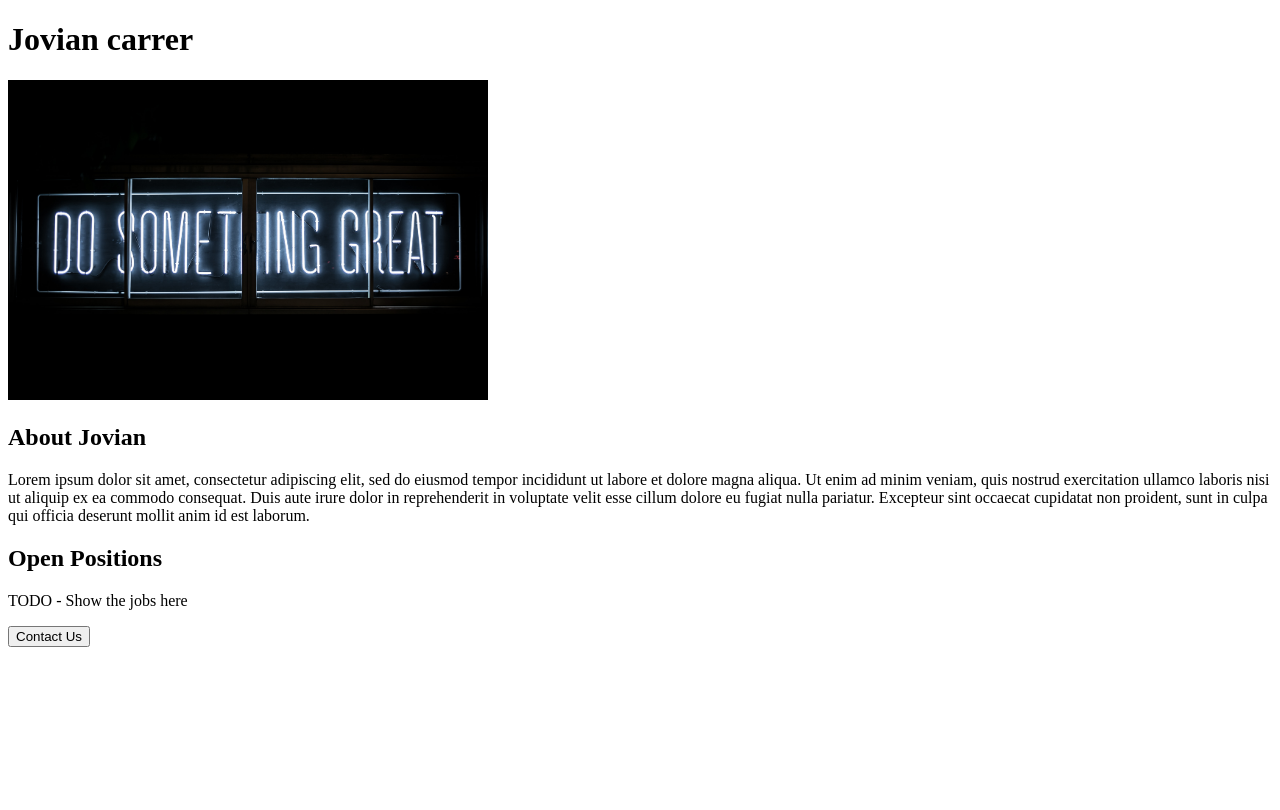
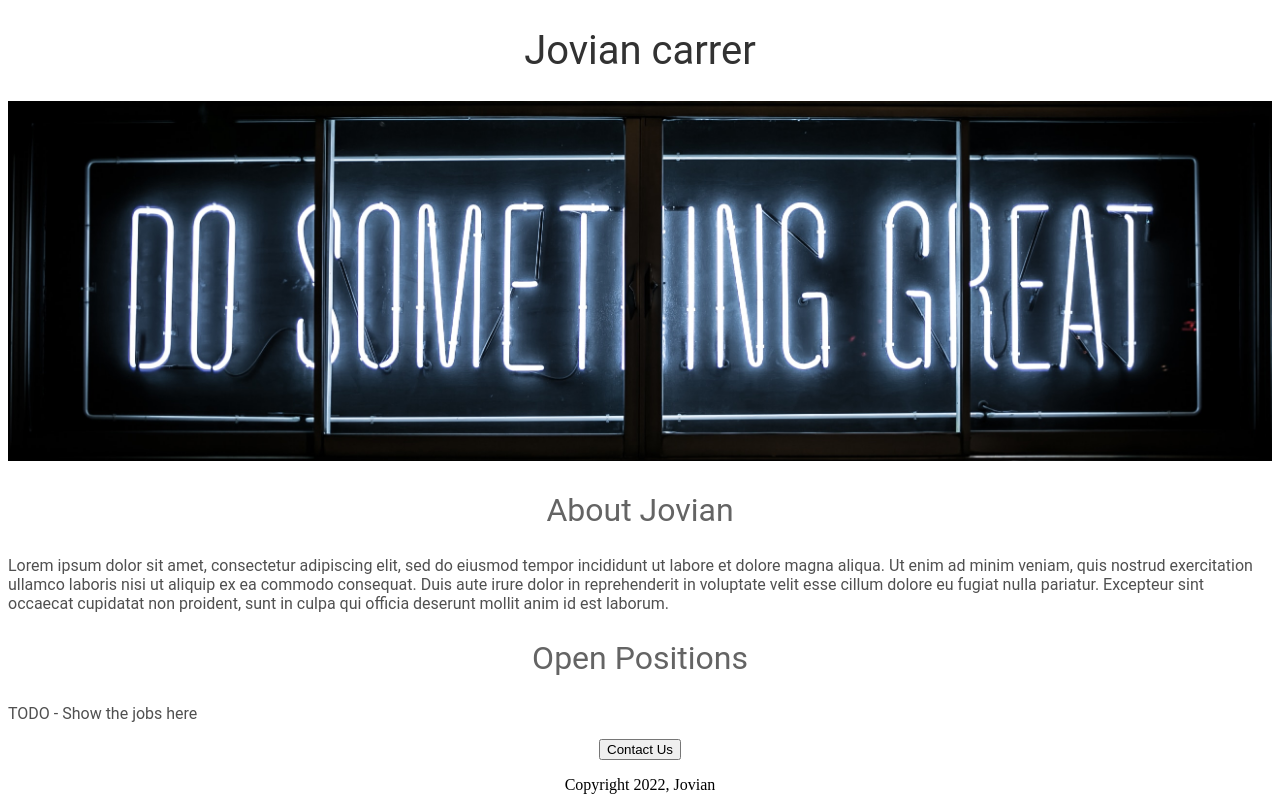
Before and after one commit to PhungMHieu/web-project-by-python, a Flask app: page / in a window 1280 px wide. Before the commit the page ends 647 px from the top, so only its background shows below. Run offline with Flask 3, Linux system fonts and the light colour scheme.

Commit message:
add html and css

```diff
--- a/templates/home.html
+++ b/templates/home.html
@@ -4,18 +4,50 @@
     <title>
       Jovian Careers
     </title>
+    <style>
+      h1{
+        font-size: 40px;
+        font-family: Roboto;
+        font-weight: normal;
+        color: rgb(50,50,50);
+        text-align: center;
+      }
+
+      #banner{
+        width: 100%;
+        height: 360px;
+        object-fit: cover;
+      }
+      h2{
+        font-family: Roboto;
+        font-size: 32px;
+        color: rgb(100,100,100);
+        text-align: center;
+        font-weight: normal;
+      }
+      .bodytext {
+        font-family: Roboto;
+        color: rgb(80,80,80);
+      }
+      #container{
+        max-width = 720px;
+        margin: 0 auto;
+      }
+    </style>
   </head>
   <body>
-    <h1>
-      Jovian carrer
-    </h1>
-    <img src ="https://a9c2a19e-380e-454e-8aae-8520127625d9-00-1vkia9hwzobqz.worf.replit.dev/static/banner.jpg" height = "320">
-    <h2>About Jovian</h2>
-    <p>
-      Lorem ipsum dolor sit amet, consectetur adipiscing elit, sed do eiusmod tempor incididunt ut labore et dolore magna aliqua. Ut enim ad minim veniam, quis nostrud exercitation ullamco laboris nisi ut aliquip ex ea commodo consequat. Duis aute irure dolor in reprehenderit in voluptate velit esse cillum dolore eu fugiat nulla pariatur. Excepteur sint occaecat cupidatat non proident, sunt in culpa qui officia deserunt mollit anim id est laborum.
-    </p>
-    <h2>Open Positions</h2>
-    <p>TODO - Show the jobs here</p>
-    <button>Contact Us</button>
+    <div id = "container">
+      <h1>Jovian carrer</h1>
+      <img id = "banner" src ="https://a9c2a19e-380e-454e-8aae-8520127625d9-00-1vkia9hwzobqz.worf.replit.dev/static/banner.jpg" height = "320">
+      <h2>About Jovian</h2>
+      <p class="bodytext">
+        Lorem ipsum dolor sit amet, consectetur adipiscing elit, sed do eiusmod tempor incididunt ut labore et dolore magna aliqua. Ut enim ad minim veniam, quis nostrud exercitation ullamco laboris nisi ut aliquip ex ea commodo consequat. Duis aute irure dolor in reprehenderit in voluptate velit esse cillum dolore eu fugiat nulla pariatur. Excepteur sint occaecat cupidatat non proident, sunt in culpa qui officia deserunt mollit anim id est laborum.
+      </p>
+      <h2>Open Positions</h2>
+      <p class ="bodytext">TODO - Show the jobs here</p>
+      <div style = "text-align:center;">
+      <button>Contact Us</button>
+        <p>Copyright 2022, Jovian</p>
+    </div>
   </body>
 </html>
```
